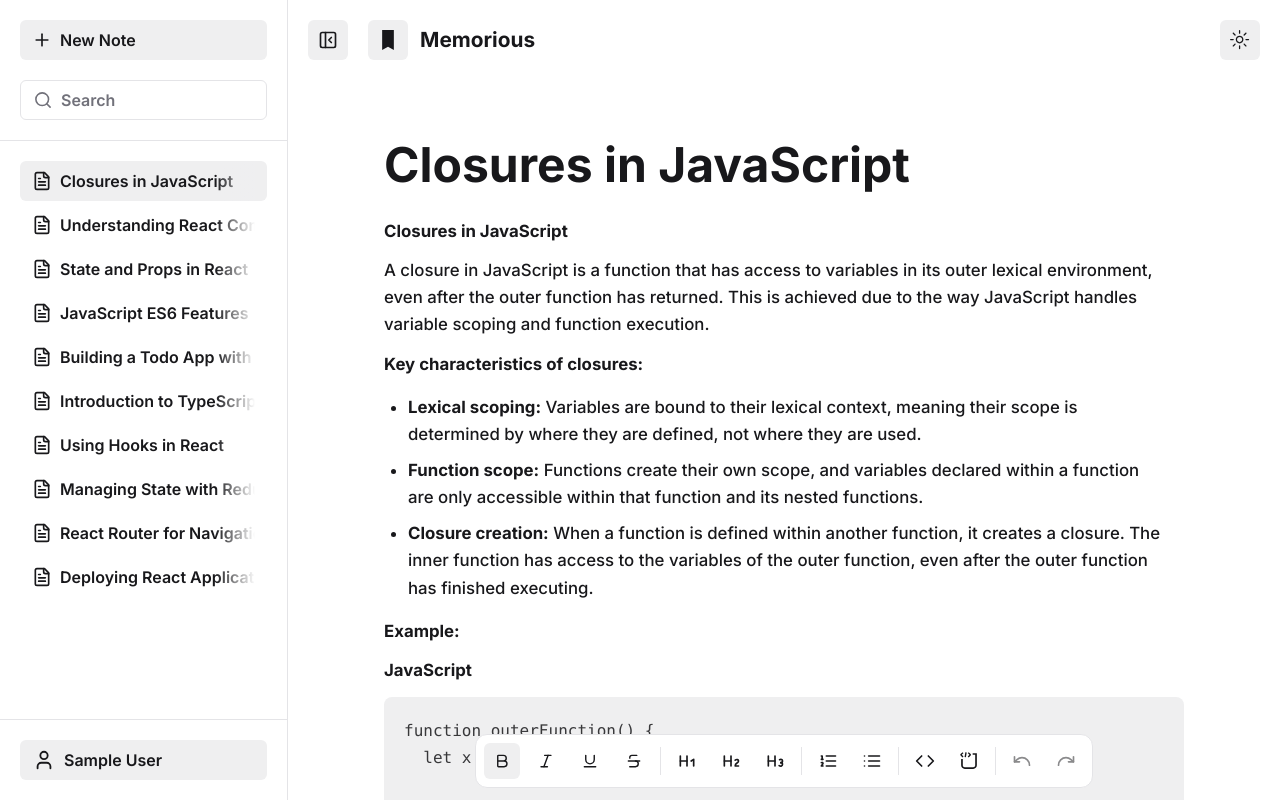
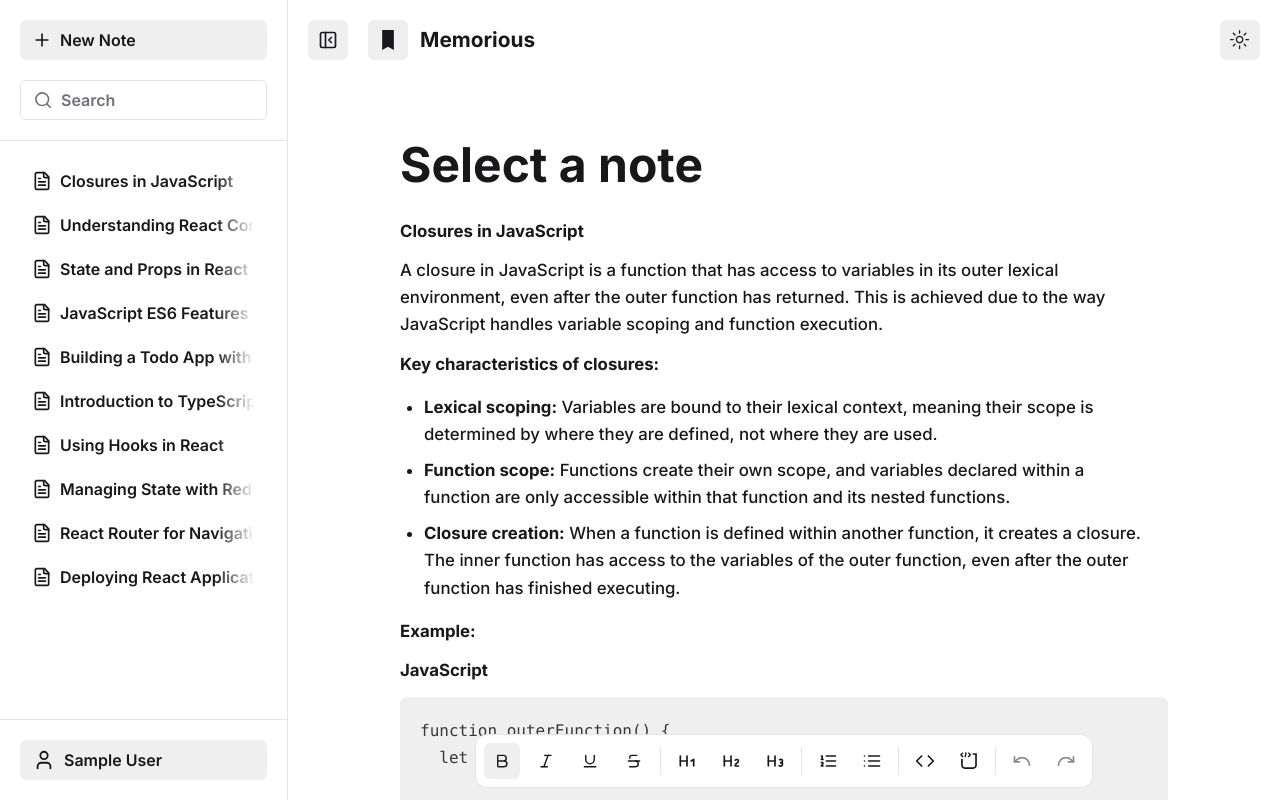
Before and after one commit to SwayamRabari/memorious, a Next.js app: page /dashboard in a window 1280 px wide. Built offline with nearby package versions, Linux system fonts and the light colour scheme; no server answers; sample sign-in values are in the browser's storage.

Commit message:
feat: Update note selection to use title and adjust layout for login and signup cards

```diff
--- a/src/app/dashboard/page.tsx
+++ b/src/app/dashboard/page.tsx
@@ -39,7 +39,7 @@ const Dashboard = () => {
   const { data: session, status }: any = useSession();
   const router = useRouter();
   const [isSidebarOpen, setIsSidebarOpen] = useState(true);
-  const [selectedNote, setSelectedNote] = useState<number | null>(0);
+  const [selectedNote, setSelectedNote] = useState<string | null>(null);
   const [searchQuery, setSearchQuery] = useState('');
 
   useEffect(() => {
@@ -132,16 +132,16 @@ const Dashboard = () => {
                 {filteredNotes.map(({ title }, index) => (
                   <div
                     key={index}
-                    onClick={() => setSelectedNote(index)}
+                    onClick={() => setSelectedNote(title)}
                     className={`noteitem group relative  h-10 w-full rounded-md grid grid-flow-col items-center justify-start px-3 text-[1rem] font-semibold hover:bg-secondary overflow-hidden ${
-                      selectedNote === index ? 'bg-secondary' : ''
+                      selectedNote === title ? 'bg-secondary' : ''
                     }`}
                   >
                     <FileText className="h-5 w-5 mr-2 stroke-2 flex-shrink-0" />
                     <div className="text-nowrap  overflow-hidden">{title}</div>
                     <div
                       className={`shadowcover transition-all absolute bg-gradient-to-r ${
-                        selectedNote === index
+                        selectedNote === title
                           ? 'from-transparent to-secondary'
                           : 'from-transparent to-background'
                       } w-10 h-full right-3 top-0 group-hover:from-transparent group-hover:to-secondary`}
@@ -184,7 +184,7 @@ const Dashboard = () => {
           >
             <div
               className={`editorsection h-full px-5 sm:px-10 ${
-                isSidebarOpen ? 'lg:px-24' : 'lg:px-60'
+                isSidebarOpen ? 'lg:px-28 2xl:px-60' : 'lg:px-64 2xl:px-96'
               } py-5 sm:py-14 flex flex-1 flex-col gap-6 transition-all duration-500`}
             >
               <div
@@ -192,7 +192,8 @@ const Dashboard = () => {
                 style={{ lineHeight: '1.2' }}
               >
                 {selectedNote !== null
-                  ? notesArray[selectedNote].title
+                  ? // ? notesArray[selectedNote].title
+                    selectedNote
                   : 'Select a note'}
               </div>
               <div className="w-full pb-40 flex-1">
--- a/src/app/login/page.tsx
+++ b/src/app/login/page.tsx
@@ -78,9 +78,9 @@ export default function Login() {
         <div className="absolute top-5 right-5 hidden sm:block">
           <ModeToggle />
         </div>
-        <Card className="w-[90%] sm:w-80 border-0 sm:border scale-100 xl:scale-105 2xl:scale-125">
+        <Card className="w-[90%] sm:w-80 border-0 sm:border">
           <CardHeader className="w-full">
-            <CardTitle className="text-[26px] font-bold">Memorious</CardTitle>
+            <CardTitle className="text-[26px] font-bold">Login</CardTitle>
             <CardDescription className="font-semibold text-[14px]">
               Login to your account
             </CardDescription>
--- a/src/app/signup/page.tsx
+++ b/src/app/signup/page.tsx
@@ -109,7 +109,7 @@ export default function SignUp() {
           <ModeToggle />
         </div>
         {!isOtpSent ? (
-          <Card className="w-[90%] sm:w-80 border-0 sm:border scale-100 xl:scale-105 2xl:scale-125">
+          <Card className="w-[90%] sm:w-80 border-0 sm:border">
             <CardHeader className="w-full">
               <CardTitle className="text-[26px] font-bold">Sign Up</CardTitle>
               <CardDescription className="font-semibold text-[14px]">
```
